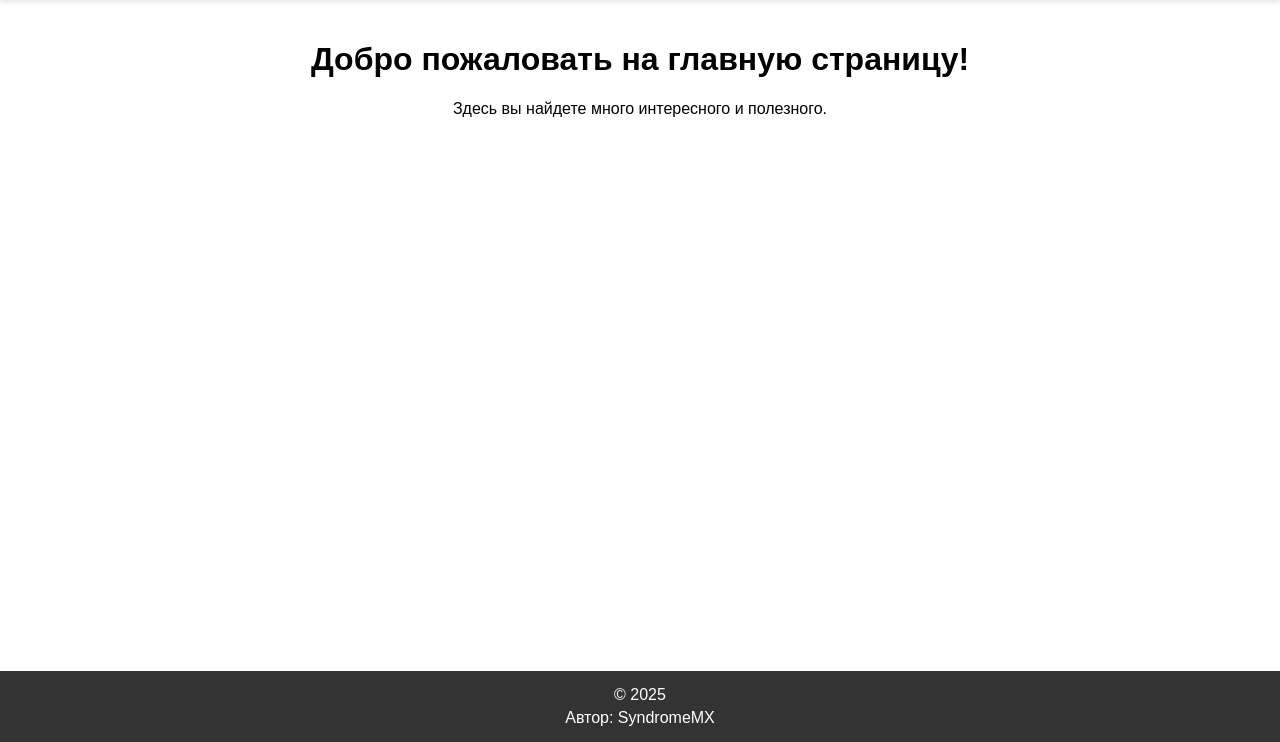
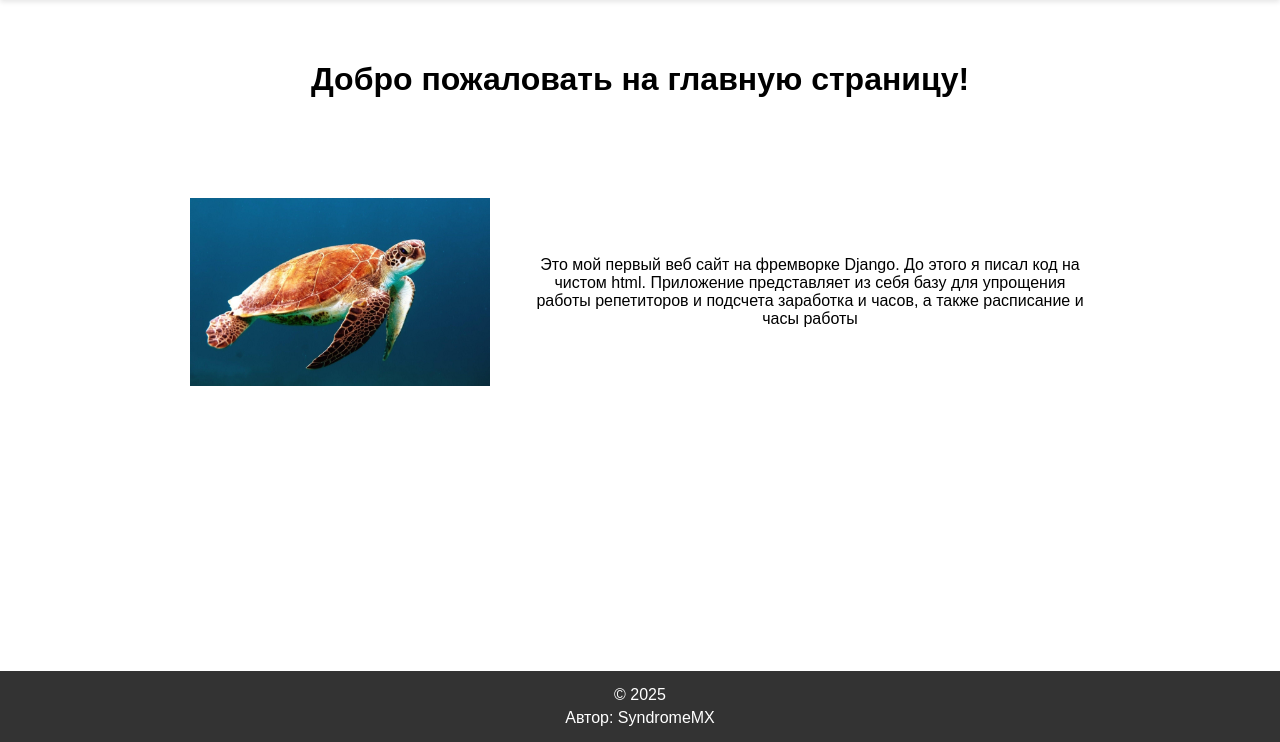
Before and after one commit to SyndromeMX/Django, a Django app: page / in a window 1280 px wide. Shown: the part 58-800 px from the top of the page. Run offline with Django 5.2, Linux system fonts and the light colour scheme.

Commit message:
Создание папки static

```diff
--- a/Teach_calc/main/static/css/styles.css
+++ b/Teach_calc/main/static/css/styles.css
@@ -6,8 +6,6 @@ body {
     flex-direction: column;
     min-height: 100vh;
 }
-
-/* Шапка с кнопками */
 header {
     background-color: #007BFF;
     padding: 10px 0;
@@ -16,14 +14,13 @@ header {
     top: 0;
     z-index: 1000;
     box-shadow: 0 2px 5px rgba(0, 0, 0, 0.1);
+    text-align: center;
 }
-
 nav {
     display: flex;
     justify-content: center;
     gap: 20px;
 }
-
 nav a {
     color: #fff;
     text-decoration: none;
@@ -32,19 +29,27 @@ nav a {
     border-radius: 5px;
     transition: background-color 0.3s ease;
 }
-
 nav a:hover {
     background-color: #0056b3;
 }
-
-/* Основное содержимое */
 main {
     flex: 1;
-    padding: 20px;
+    padding: 40px 20px;
     text-align: center;
 }
-
-/* Подвал */
+.container {
+    display: flex;
+    justify-content: center;
+    align-items: center;
+    gap: 40px;
+    max-width: 900px;
+    margin: 0 auto;
+    margin-top: 100px;
+}
+.image {
+    width: 100%;
+    max-width: 300px;
+}
 footer {
     background-color: #333;
     color: #fff;
@@ -52,7 +57,6 @@ footer {
     padding: 10px 0;
     margin-top: auto;
 }
-
 footer p {
     margin: 5px 0;
 }
--- a/Teach_calc/main/templates/main/index.html
+++ b/Teach_calc/main/templates/main/index.html
@@ -5,10 +5,10 @@
     <meta charset="UTF-8">
     <meta name="viewport" content="width=device-width, initial-scale=1.0">
     <title>Главная страница</title>
-    <link rel="stylesheet" href= "{% static "css/styles.css" %}">
+    <link rel="stylesheet" href="{% static 'css/styles.css' %}">
+
 </head>
 <body>
-    <!-- Шапка с кнопками -->
     <header>
         <nav>
             <a href="about.html">О нас</a>
@@ -18,13 +18,20 @@
         </nav>
     </header>
 
-    <!-- Основное содержимое -->
     <main>
         <h1>Добро пожаловать на главную страницу!</h1>
-        <p>Здесь вы найдете много интересного и полезного.</p>
+
+        <div class="container">
+            <img src="{% static 'img/turt.jpeg' %}" alt="Левое изображение" class="image">
+            <div>
+                <p>Это мой первый веб сайт на фремворке Django. До этого я писал код на чистом html.
+                  Приложение представляет из себя базу для упрощения работы репетиторов
+                  и подсчета заработка и часов, а также расписание и часы работы
+                </p>
+            </div>
+        </div>
     </main>
 
-    <!-- Подвал -->
     <footer>
         <p>&copy; 2025</p>
         <p>Автор: SyndromeMX</p>
```
Also changed, not shown: Teach_calc/main/static/img/turt.jpeg (added).
